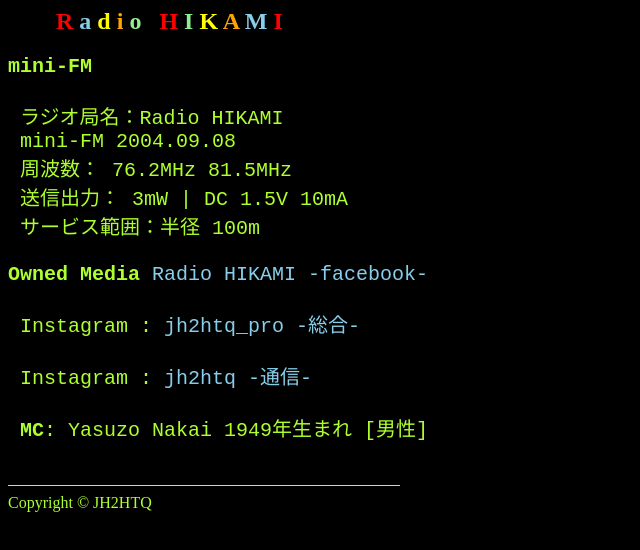
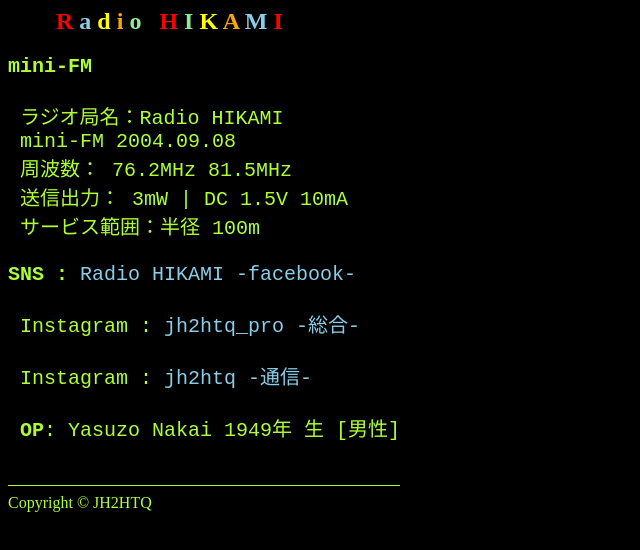
Before and after one commit to jh2htq-ir/watch, a plain HTML site: page about-me.htm in a window 1280 px wide. Shown: the whole page, without its empty margins (0-640 px from the left). Drawn offline with Linux system fonts and the light colour scheme.

Commit message:
Add files via upload

```diff
--- a/about-me.htm
+++ b/about-me.htm
@@ -43,13 +43,13 @@
  送信出力： 3mW | DC 1.5V 10mA
  サービス範囲：半径 100m
 
-<b>Owned Media</b> <a href="https://www.facebook.com/jh2htq"><font color="SkyBlue">Radio HIKAMI -facebook-</font></a>
+<b>SNS :</b> <a href="https://www.facebook.com/jh2htq"><font color="SkyBlue">Radio HIKAMI -facebook-</font></a>
 
  Instagram : <a href="https://www.instagram.com/jh2htq_pro/"><font color="SkyBlue">jh2htq_pro -総合-</font></a>
 
  Instagram : <a href="https://www.instagram.com/jh2htq_pro/"><font color="SkyBlue">jh2htq -通信-</font></a>
 
- <font size="+2"><b>MC</b>: Yasuzo Nakai 1949年生まれ [男性]</font>
+ <font size="+2"><b>OP</b>: Yasuzo Nakai 1949年 生 [男性]</font>
 
 </pre>
 </font></div>
```
